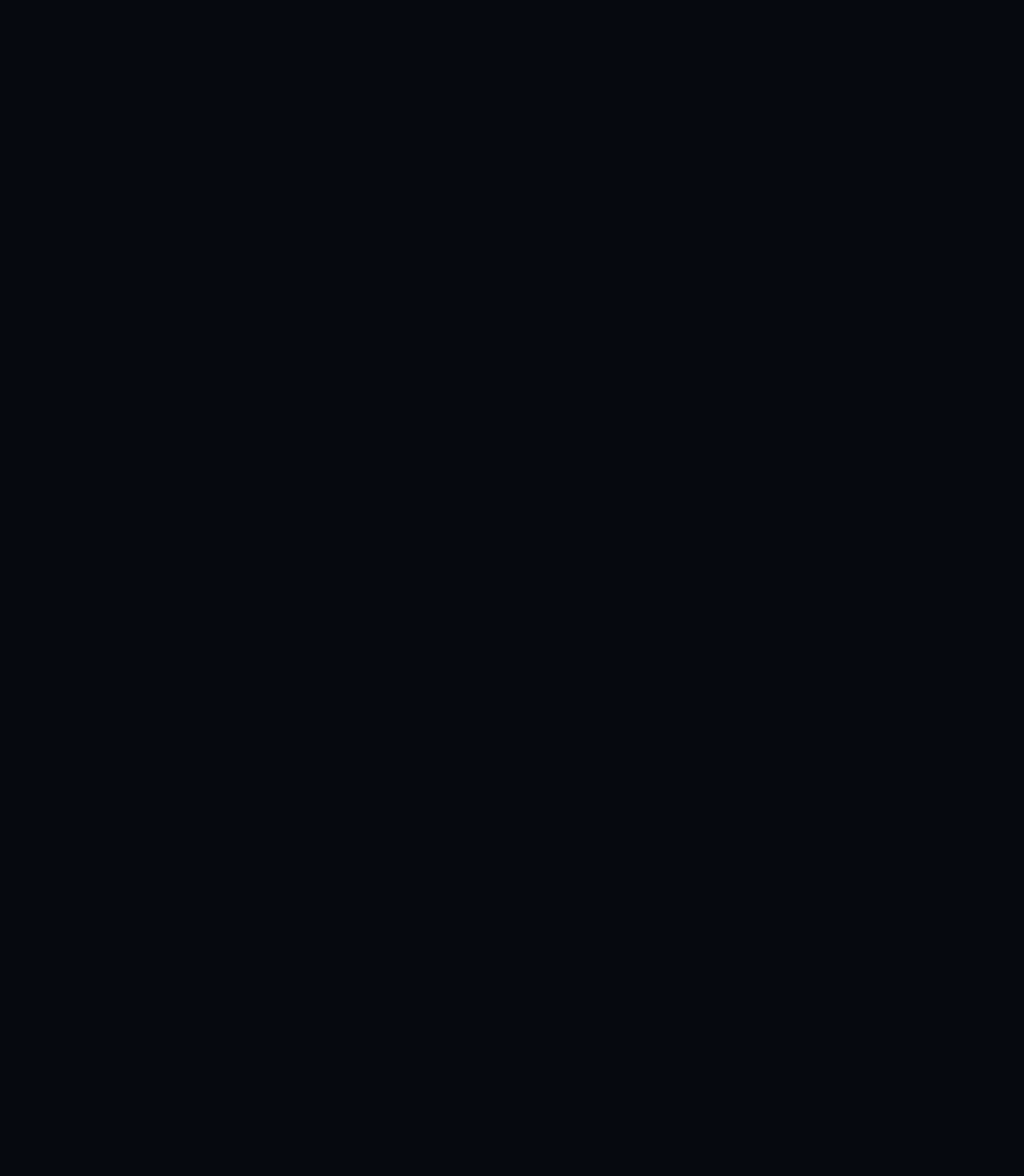
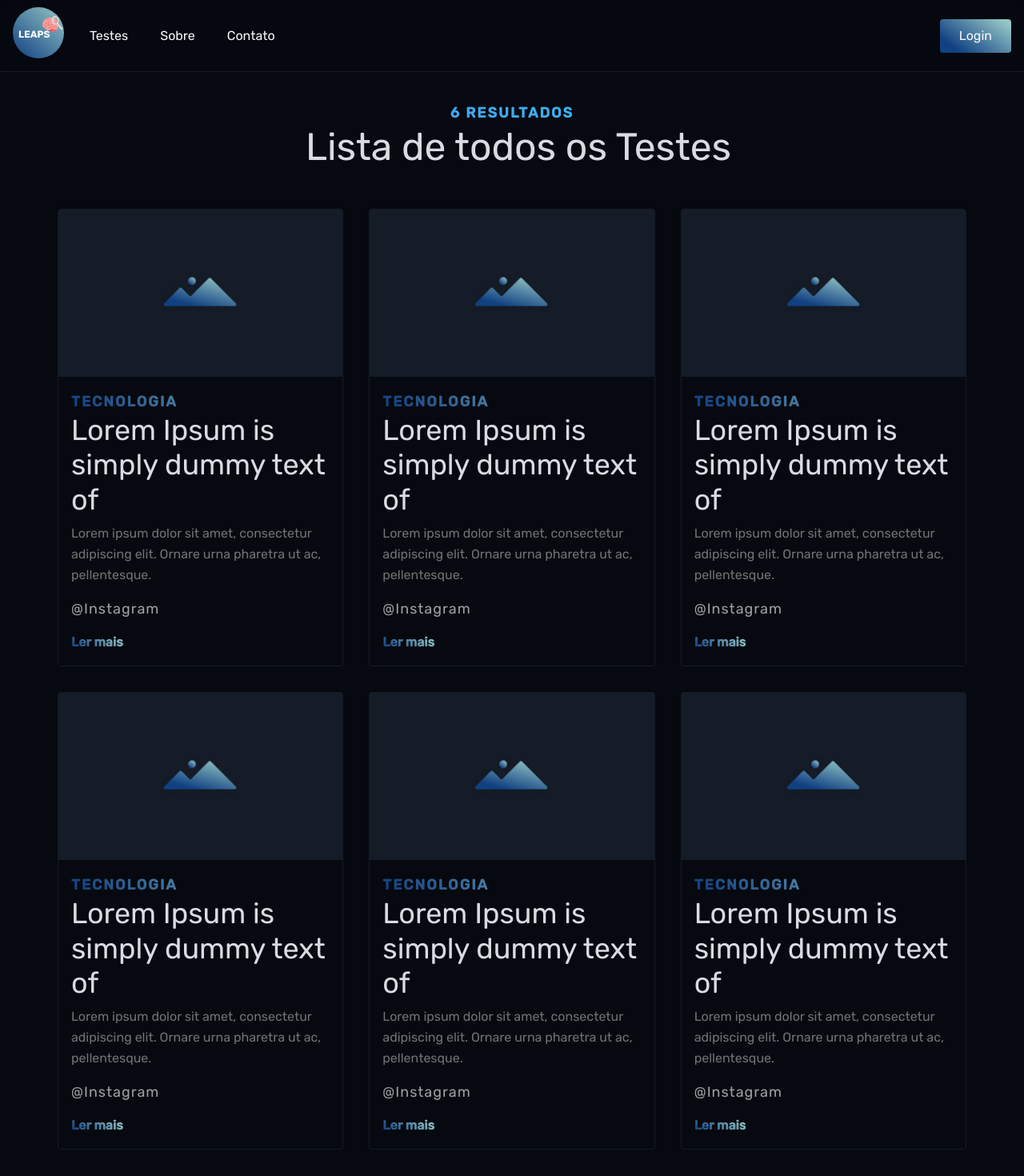
Before and after one commit to Breno1210/LEAPS, a React (Create React App) app: page /tests in a window 1280 px wide. Before the commit this address had no page. Shown: the top 1470 px of the page at 80% size. Before the commit the page ends 800 px from the top, so only its background shows below. Built offline with nearby package versions, Linux system fonts and the light colour scheme; no server answers.

Commit message:
Adding the page that lists all tests.

```diff
--- a/src/App.js
+++ b/src/App.js
@@ -3,6 +3,8 @@
 
 //Pages
 import LandingPage from "./Pages/LandingPage";
+
+import AllTests from "./Pages/AllTests";
 /* import Login from "./Pages/LoginPage";
 import Register from "./Pages/RegisterPage";
 import Description from "./Pages/DescriptionPage";
@@ -33,6 +35,7 @@
       <BrowserRouter>
         <Routes>
           <Route path="/" element={<LandingPage />}></Route>
+          <Route path="/tests" element={<AllTests />}></Route>
           {/* <Route path="/register" element={<Register />} />
           <Route path="/login" element={<Login />} />
           <Route path="/contact" element={<Contact />}></Route>
--- /dev/null
+++ b/src/Pages/AllTests.jsx
@@ -0,0 +1,62 @@
+//IMPORT COMPONENTS
+import Footer from "../Components/footer";
+import Header from "../Components/header";
+
+import TestCard from "../Components/testCard";
+
+//IMPORT AXIOS
+import axios from "axios";
+//IMPORT REACT
+import { useEffect, useState } from "react";
+
+//IMPORT AOS
+import AOS from "aos";
+import "aos/dist/aos.css";
+
+const AllTests = () => {
+  useEffect(() => {
+    AOS.init({
+      easing: "easy-out-quart",
+      duration: 1000,
+      once: true,
+    });
+  }, []);
+
+  return (
+    <>
+      <Header />
+      <section className="container">
+        <div data-aos="fade-down" data-aos-delay="200">
+          <h6 className="text-center color-gradient-3 bold uppercase">
+            6 Resultados
+          </h6>
+          <h3 className="text-center ml-2 mb-4">Lista de todos os Testes</h3>
+        </div>
+
+        <div className="row" data-aos="fade-down" data-aos-delay="400">
+          <div className="grid-4 p-0">
+            <TestCard />
+          </div>
+          <div className="grid-4 p-0">
+            <TestCard />
+          </div>
+          <div className="grid-4 p-0">
+            <TestCard />
+          </div>
+          <div className="grid-4 p-0">
+            <TestCard />
+          </div>
+          <div className="grid-4 p-0">
+            <TestCard />
+          </div>
+          <div className="grid-4 p-0">
+            <TestCard />
+          </div>
+        </div>
+      </section>
+      <Footer />
+    </>
+  );
+};
+
+export default AllTests;
--- a/src/Pages/LandingPage.jsx
+++ b/src/Pages/LandingPage.jsx
@@ -129,13 +129,13 @@
           <h3>Testes</h3>
 
           <div className="row mt-4">
-            <div className="grid-4">
+            <div className="grid-4 p-0">
               <TestCard />
             </div>
-            <div className="grid-4">
+            <div className="grid-4 p-0">
               <TestCard />
             </div>
-            <div className="grid-4">
+            <div className="grid-4 p-0">
               <TestCard />
             </div>
           </div>
```
